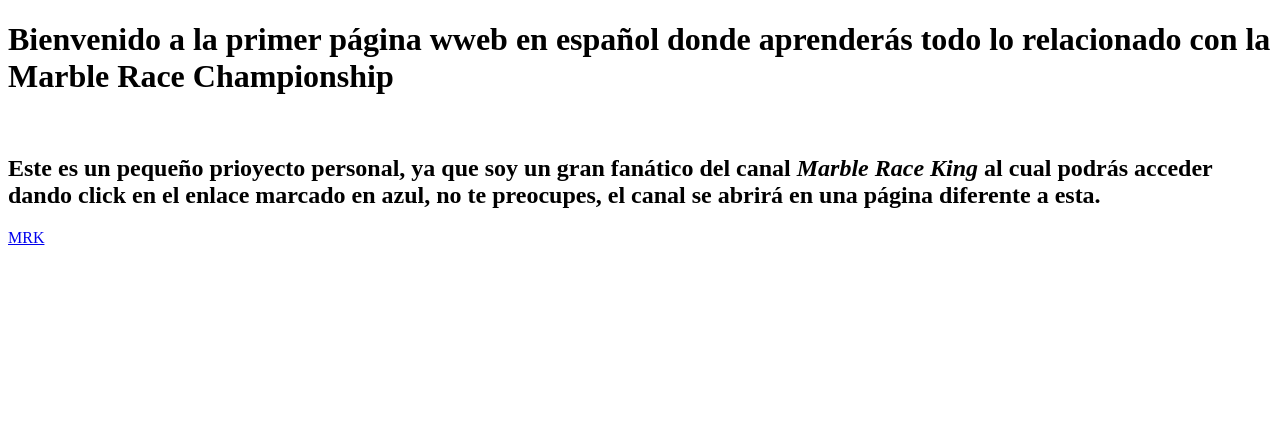
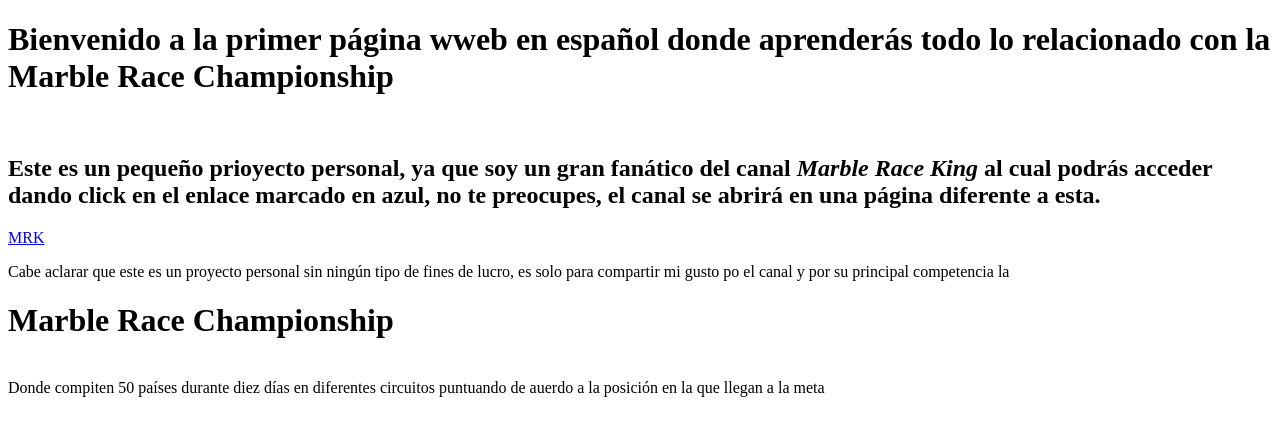
Before and after one commit to LeonVaib/MarbleRaceChamp, a plain HTML site: page index.html in a window 1280 px wide. Drawn offline with Linux system fonts and the light colour scheme.

Commit message:
Agregué más info

```diff
--- a/index.html
+++ b/index.html
@@ -8,5 +8,6 @@
 <h1>Bienvenido a la primer página wweb en español donde aprenderás todo lo relacionado con la Marble Race Championship</h1><br>
 <h2>Este es un pequeño prioyecto personal, ya que soy un gran fanático del canal <em>Marble Race King</em> al cual podrás acceder dando click en el enlace marcado en azul, no te preocupes, el canal se abrirá en una página diferente a esta.</h2>
 <a href="https://www.youtube.com/channel/UColoRtbrPiaYh3vBu5u68zw/join" target="_blank">MRK</a>
+<p> Cabe aclarar que este es un proyecto personal sin ningún tipo de fines de lucro, es solo para compartir mi gusto po el canal y por su principal competencia la <br> <h1>Marble Race Championship</h1> <br> Donde compiten 50 países durante diez días en diferentes circuitos puntuando de auerdo a la posición en la que llegan a la meta</p>
  </body>
 </html>
```
